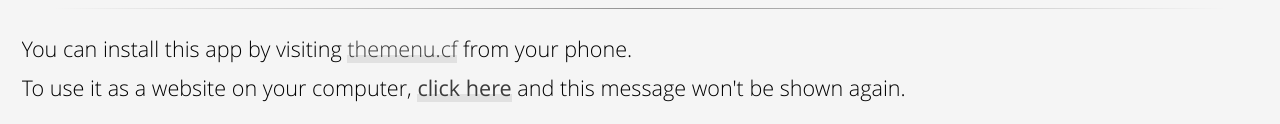
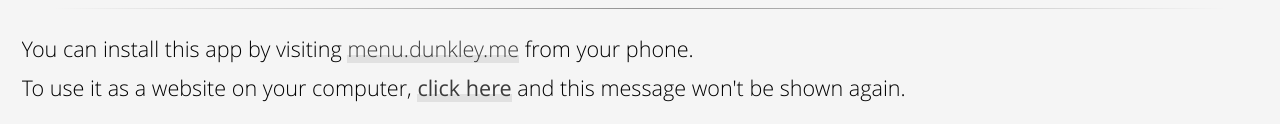
Before and after one commit to oliverjd/menu, a plain HTML site: page index.html in a window 1280 px wide. Shown: the part 190-314 px from the top of the page. Drawn offline with Linux system fonts and the light colour scheme; a web font is replaced by a local one.

Commit message:
update urls

```diff
--- a/index.html
+++ b/index.html
@@ -49,7 +49,7 @@
                     <hr class="line" />
                     <span class="b"><p>To install this app onto your home screen:</p></span>
                     <ol>
-                        <li>Go to <span class="b"><a href="http://themenu.cf">themenu.cf</a></span> from your phone</li>
+                        <li>Go to <span class="b"><a href="https://menu.dunkley.me">menu.dunkley.me</a></span> from your phone</li>
                         <li>Tap the <span class="b">share</span> button (iPhone) or <span class="b">menu</span> button (Android), then tap <span class="b">"Add to Home Screen"</span></li>
                     </ol>
                     <hr class="line" />
--- a/scripts.js
+++ b/scripts.js
@@ -380,7 +380,7 @@ if( userAgent.match( /iPad/i ) || userAgent.match( /iPhone/i ) || userAgent.matc
     document.getElementById('firstInside').innerHTML += '<p>To use this app, you should install it to your home screen:</p><ol><li>Tap the <img src=\'img/android-menu.png\' id=\'android\' /> <span class=\'b\'>menu button</span></li><li>Tap <span class=\'b\'>\'Add to Home screen\'</span> then tap <span class=\'b\'>\'Add\'</span></li><li>Close this browser and launch the app!</li></ol><p id=\'small\'>(To browse as a website instead, <span class=\'b\'><a href=\'\'>tap here</a></span> and this message won\'t be shown again.)</p>';
 } else {
     // assume desktop
-    document.getElementById('firstInside').innerHTML += '<p>You can install this app by visiting <a href=\'http://themenu.cf\'>themenu.cf</a> from your phone.</p><p>To use it as a website on your computer, <span class=\'b\'><a href=\'\'>click here</a></span> and this message won\'t be shown again.</p>';
+    document.getElementById('firstInside').innerHTML += '<p>You can install this app by visiting <a href=\'https://menu.dunkley.me\'>menu.dunkley.me</a> from your phone.</p><p>To use it as a website on your computer, <span class=\'b\'><a href=\'\'>click here</a></span> and this message won\'t be shown again.</p>';
 }
 
 var shown= localStorage.getItem('isshown');
```
